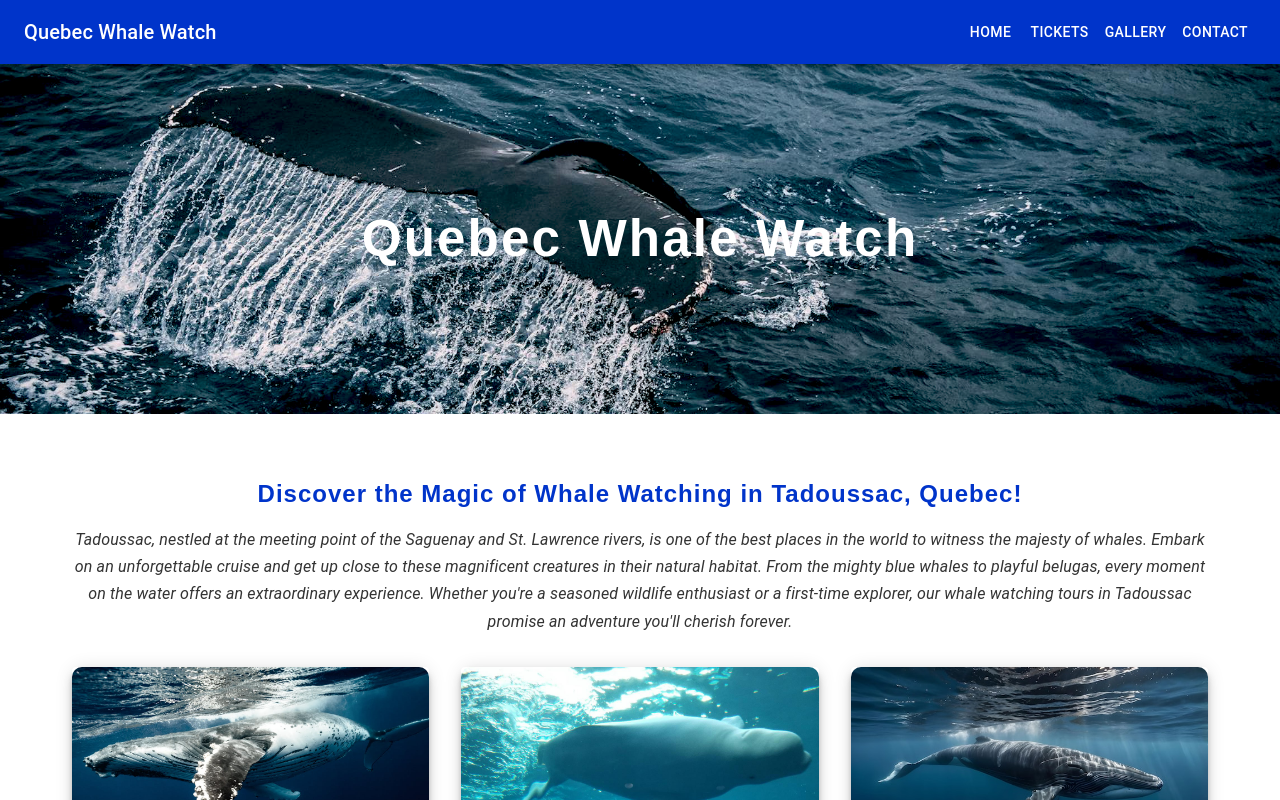
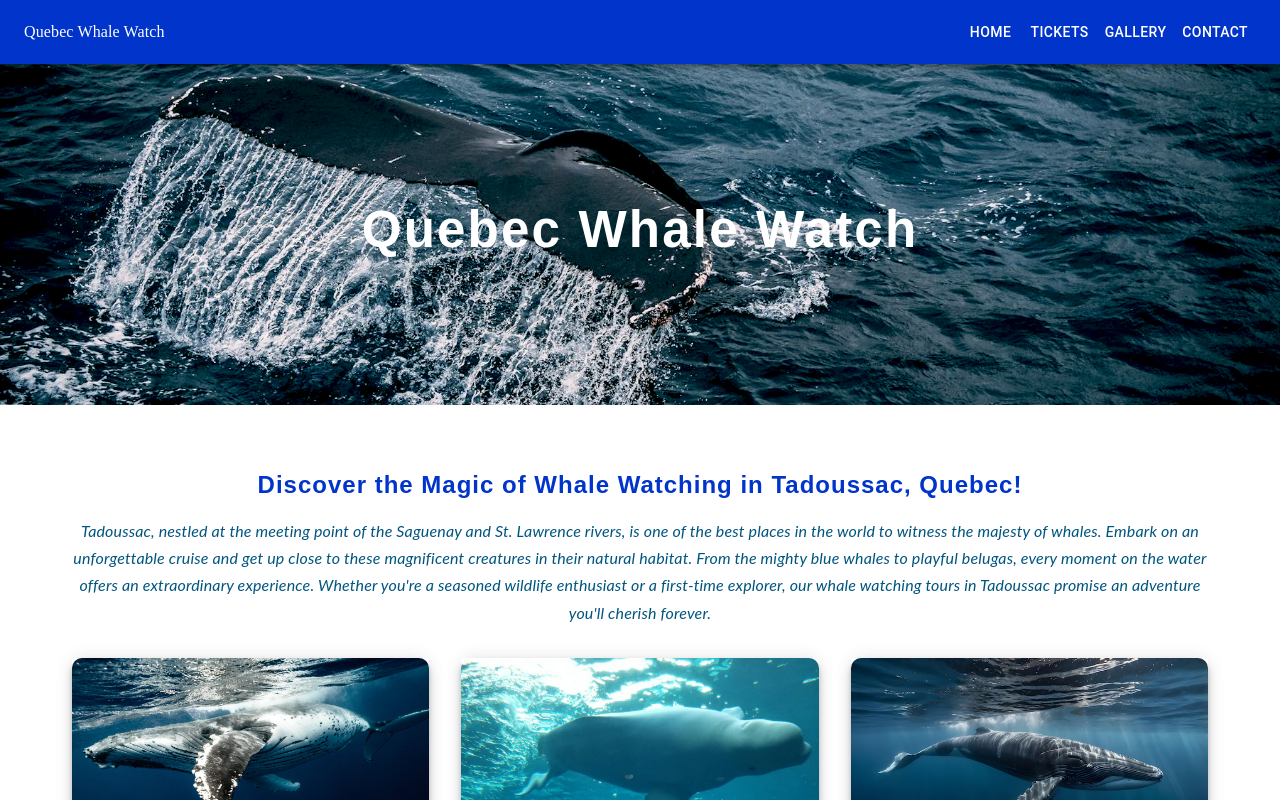
Before and after one commit to farhatzafar/whalewatch, a React (Vite) app in the folder quebec-whale-watch/: page / in a window 1280 px wide. Shown: the top 800 px of the page. Built offline with nearby package versions, Linux system fonts and the light colour scheme.

Commit message:
change font of logo, change style of homepage text

```diff
--- a/quebec-whale-watch/src/components/navbar.tsx
+++ b/quebec-whale-watch/src/components/navbar.tsx
@@ -7,7 +7,12 @@ const Navbar: React.FC = () => {
   return (
     <AppBar position="fixed" sx={{ width: '100%' }}>
       <Toolbar>
-        <Typography variant="h6" sx={{ flexGrow: 1 }}>
+        <Typography variant="h6"
+        sx={{
+          flexGrow: 1,
+          fontFamily: 'Montserrat',
+          fontSize: '1rem'
+           }}>
           Quebec Whale Watch
         </Typography>
         {/* Wrap each Button with Link for routing */}
--- a/quebec-whale-watch/src/pages/Home.tsx
+++ b/quebec-whale-watch/src/pages/Home.tsx
@@ -58,7 +58,7 @@ const Home: React.FC = () => {
           position: 'relative',
           width: '100vw',
           height: { xs: '250px', sm: '350px' }, // Slightly larger height for more impact
-          marginTop: '64px', // Adjusted to compensate for AppBar height
+          marginTop: '55px', // Adjusted to compensate for AppBar height
           overflow: 'hidden', // Ensures image stays within container
         }}
       >
@@ -119,8 +119,9 @@ const Home: React.FC = () => {
             variant="body1"
             sx={{
               fontSize: { xs: 'body2', sm: 'body1' },
-              fontStyle: 'italic',
-              color: '#333',
+              fontFamily: 'Lato, sans-serif',
+        color: '#00557f',
+        fontStyle: 'italic',
               lineHeight: 1.7,
             }}
           >
@@ -173,6 +174,7 @@ const Home: React.FC = () => {
               '&:hover': {
                 backgroundColor: '#f50057', // Vibrant hover effect
                 transform: 'scale(1.05)', // Slight scaling effect on hover
+                color: '#e1f4f9'
               },
               transition: 'transform 0.2s ease-in-out', // Smooth scaling transition
             }}
```
